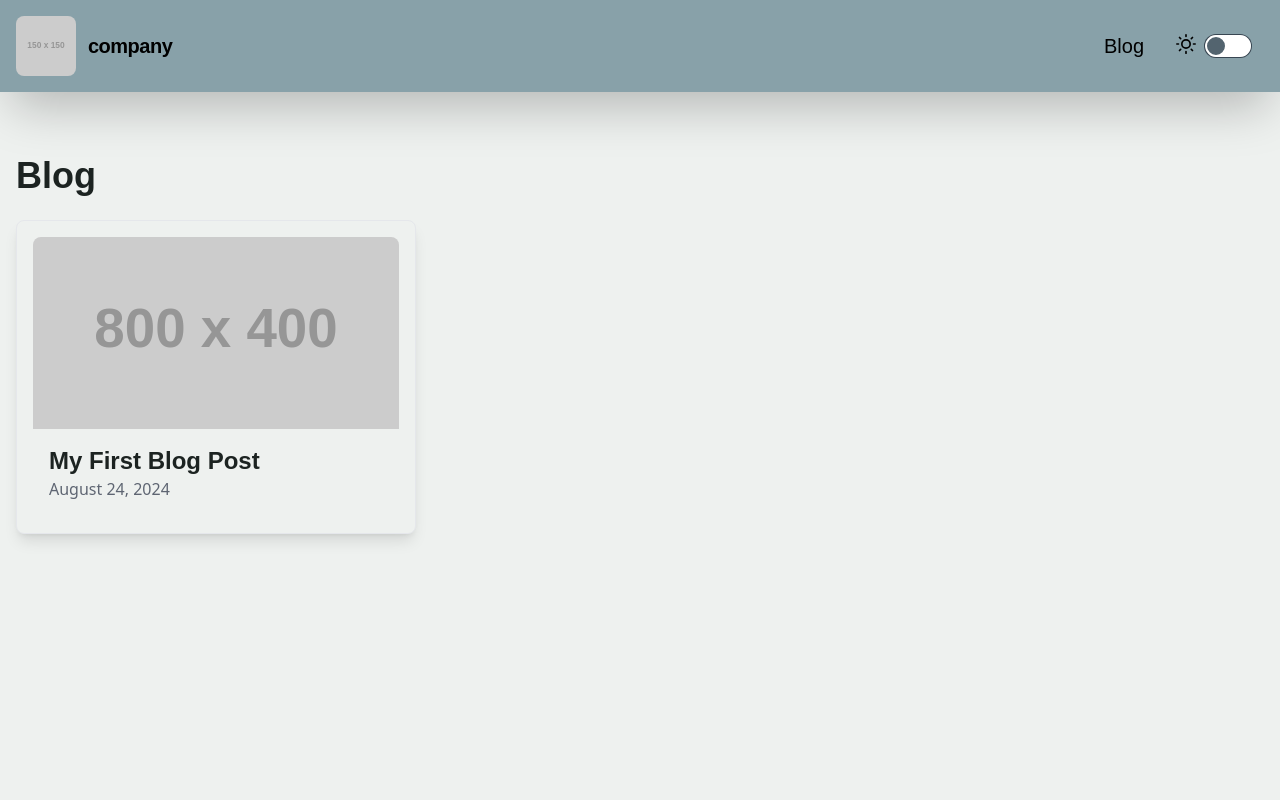
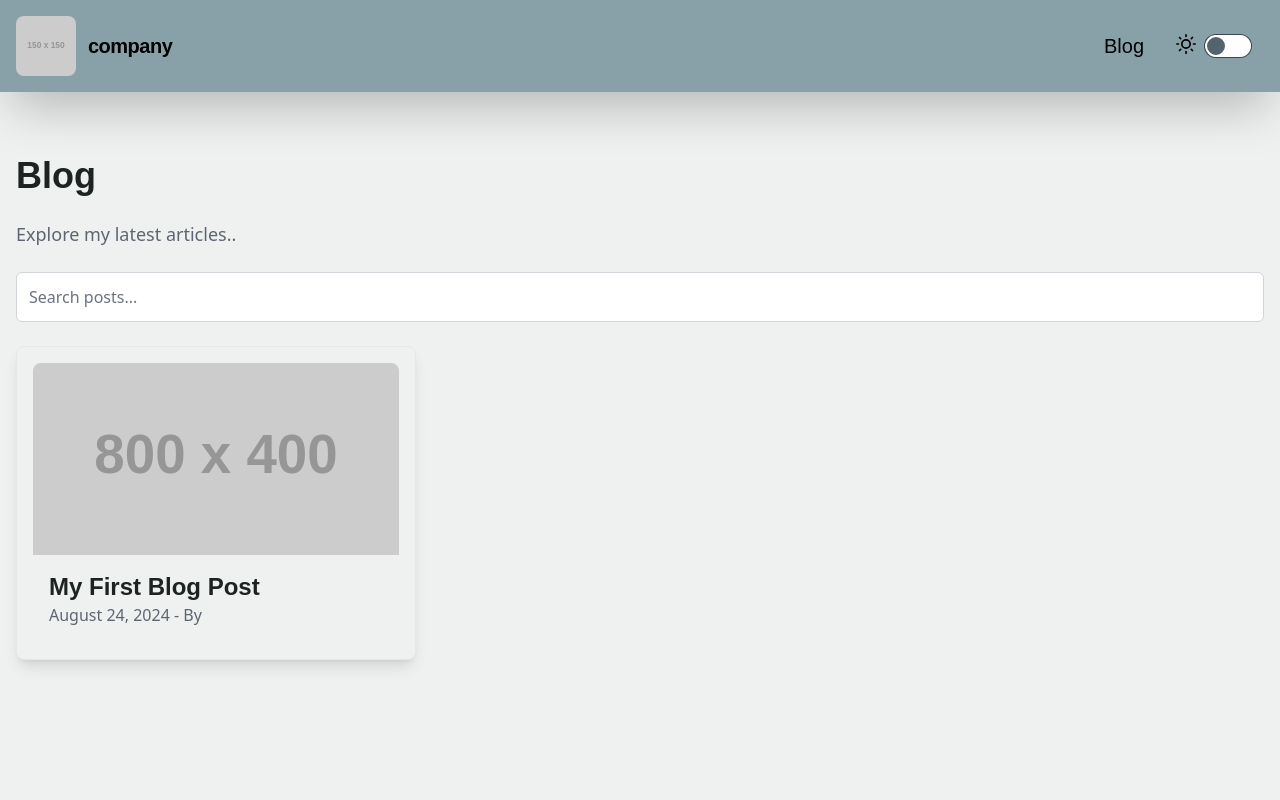
Before and after one commit to RW2023/mdx-blog-template, a Next.js app: page /blog in a window 1280 px wide. Shown: the top 800 px of the page. Built offline with nearby package versions, Linux system fonts and the light colour scheme.

Commit message:
feat: Add search functionality to ArticleList component and add author

```diff
--- a/src/components/ArticleList.tsx
+++ b/src/components/ArticleList.tsx
@@ -1,4 +1,6 @@
+//src/components/ArticleList.tsx
 'use client';
+import { useState } from 'react';
 import Link from 'next/link';
 import Image from 'next/image';
 import { motion } from 'framer-motion';
@@ -8,6 +10,7 @@ interface Post {
     frontMatter: {
         title: string;
         date: string;
+        author: string; // Add the author field
         featuredImage?: string; // Allow it to be optional
     };
 }
@@ -17,6 +20,16 @@ interface ArticleListProps {
 }
 
 const ArticleList: React.FC<ArticleListProps> = ({ posts }) => {
+    const [searchQuery, setSearchQuery] = useState<string>('');
+
+    const handleSearchChange = (e: React.ChangeEvent<HTMLInputElement>) => {
+        setSearchQuery(e.target.value.toLowerCase());
+    };
+
+    const filteredPosts = posts.filter((post) =>
+        post.frontMatter.title.toLowerCase().includes(searchQuery)
+    );
+
     const cardVariants = {
         hidden: { opacity: 0, y: 20 },
         visible: { opacity: 1, y: 0, transition: { duration: 0.6 } },
@@ -24,8 +37,31 @@ const ArticleList: React.FC<ArticleListProps> = ({ posts }) => {
     };
 
     return (
+        <div>
+            <header className="mb-6">
+                <p className="text-lg text-paragraph dark:text-dark-paragraph">
+                    Explore my latest articles..
+                </p>
+            </header>
+
+            <div className="mb-6">
+                <label htmlFor="search" className="sr-only">
+                    Search posts
+                </label>
+                <input
+                    id="search"
+                    type="text"
+                    placeholder="Search posts..."
+                    value={searchQuery}
+                    onChange={handleSearchChange}
+                    className="w-full p-3 rounded-md border border-gray-300 bg-white text-gray-900 placeholder-gray-500 focus:outline-none focus:ring-2 focus:ring-primary focus:border-transparent dark:bg-[#2e3c45] dark:text-gray-200 dark:placeholder-gray-400 dark:border-dark-stroke dark:focus:ring-dark-primary"
+                    aria-label="Search posts"
+                />
+            </div>
+
             <div className="grid grid-cols-1 md:grid-cols-2 lg:grid-cols-3 gap-6">
-            {posts.map((post) => (
+                {filteredPosts.length > 0 ? (
+                    filteredPosts.map((post) => (
                         <motion.div
                             key={post.slug}
                             className="p-4 bg-background dark:bg-[#2e3c45] rounded-lg shadow-lg dark:shadow-lg border dark:border-dark-stroke"
@@ -52,11 +88,17 @@ const ArticleList: React.FC<ArticleListProps> = ({ posts }) => {
                                     </h3>
                                 </Link>
                                 <p className="text-paragraph dark:text-dark-paragraph">
-                            {post.frontMatter.date}
+                                    {post.frontMatter.date} - By {post.frontMatter.author}
                                 </p>
                             </div>
                         </motion.div>
-            ))}
+                    ))
+                ) : (
+                    <p className="text-lg text-paragraph dark:text-dark-paragraph">
+                        No posts found. Try a different search term.
+                    </p>
+                )}
+            </div>
         </div>
     );
 };
```
Lines whose indentation alone changed are shown as unchanged.
